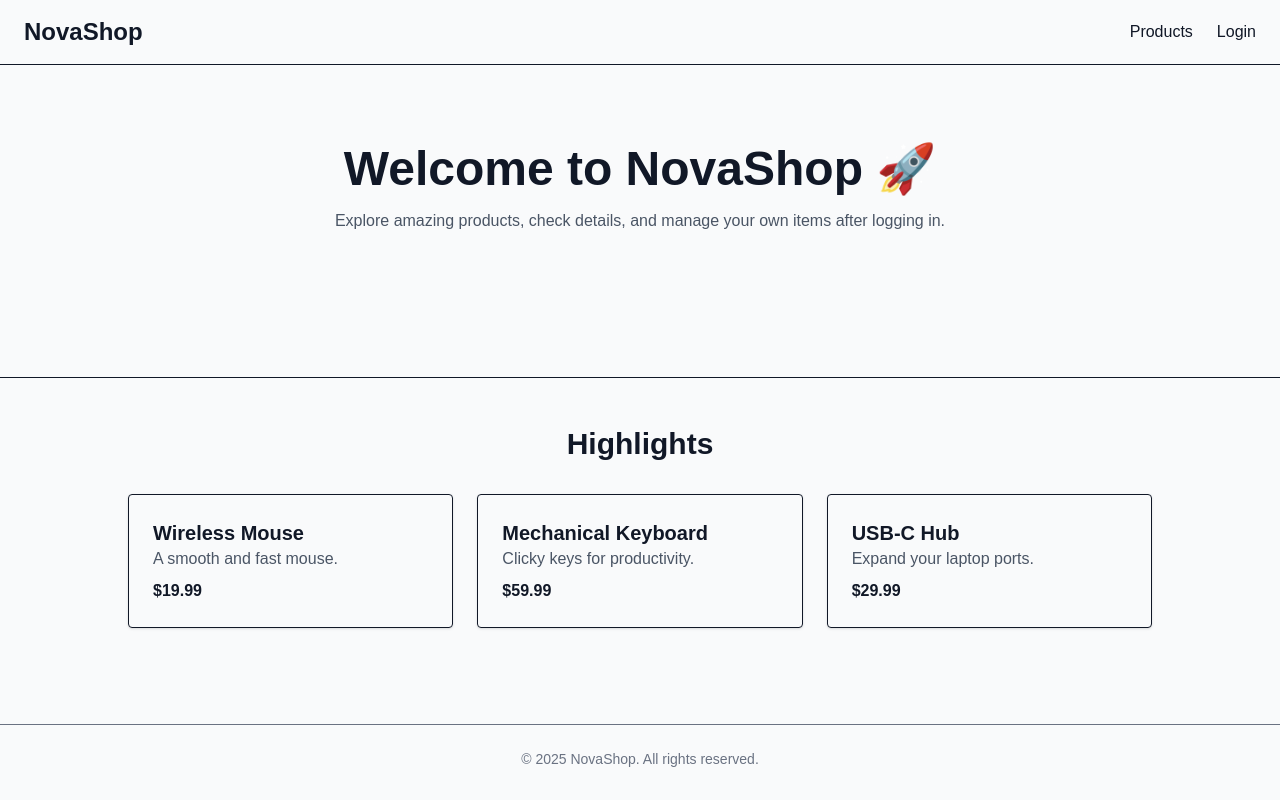
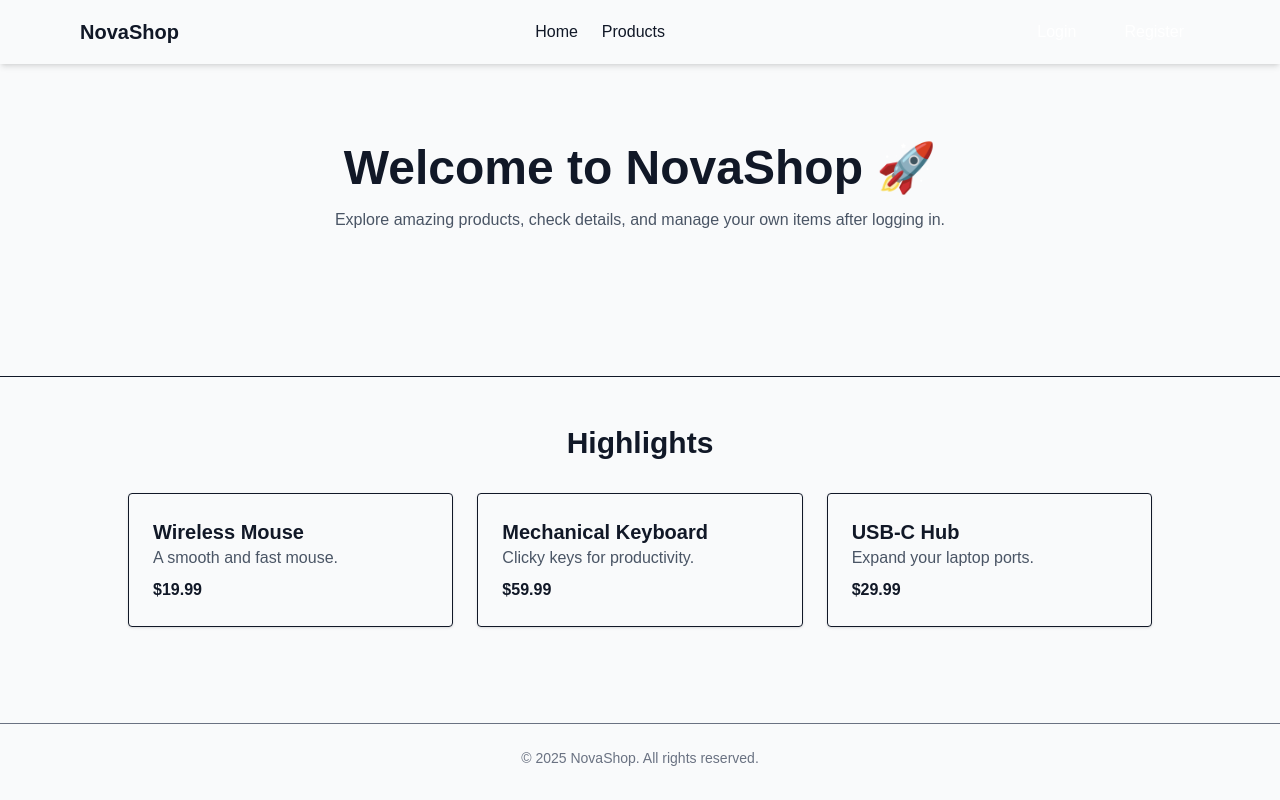
Before and after one commit to hurayrakhan/Nova_Shop, a Next.js app: page / in a window 1280 px wide. Built offline with nearby package versions, Linux system fonts and the light colour scheme; no server answers.

Commit message:
added client provider

```diff
--- /dev/null
+++ b/src/app/Providers.jsx
@@ -0,0 +1,7 @@
+"use client";
+
+import { SessionProvider } from "next-auth/react";
+
+export default function Providers({ children }) {
+  return <SessionProvider>{children}</SessionProvider>;
+}
--- a/src/app/components/Navbar.jsx
+++ b/src/app/components/Navbar.jsx
@@ -1,12 +1,70 @@
+"use client";
+
+import { useState } from "react";
 import Link from "next/link";
+import { FaUserCircle, FaUser, FaTachometerAlt, FaSignOutAlt, FaCog } from "react-icons/fa";
+import { motion, AnimatePresence } from "framer-motion";
+import { signOut, useSession } from "next-auth/react";
 
 export default function Navbar() {
+  const { data: session } = useSession();
+  const [menuOpen, setMenuOpen] = useState(false);
+
+  const toggleMenu = () => setMenuOpen(!menuOpen);
+
   return (
-    <nav className="flex justify-between items-center px-6 py-4 border-b">
-      <Link href="/" className="text-2xl font-bold">NovaShop</Link>
-      <div className="space-x-6">
-        <Link href="/products" className="hover:underline">Products</Link>
-        <Link href="/login" className="hover:underline">Login</Link>
+    <nav className="bg-card-bg shadow-md sticky top-0 z-50">
+      <div className="max-w-6xl mx-auto flex justify-between items-center px-4 py-3">
+        <h1 className="text-xl font-bold text-primary">NovaShop</h1>
+
+        {/* Links */}
+        <ul className="hidden md:flex space-x-6">
+          <li><Link href="/" className="hover:text-primary transition-colors">Home</Link></li>
+          <li><Link href="/products" className="hover:text-primary transition-colors">Products</Link></li>
+        </ul>
+
+        {/* Right Section */}
+        <div className="flex items-center space-x-4">
+          {!session ? (
+            <>
+              <Link href="/login" className="bg-primary text-white px-4 py-2 rounded hover:bg-primary-hover transition-colors">Login</Link>
+              <Link href="/register" className="bg-primary/70 text-white px-4 py-2 rounded hover:bg-primary transition-colors">Register</Link>
+            </>
+          ) : (
+            <div className="relative">
+              <button onClick={toggleMenu} className="flex items-center space-x-2">
+                <FaUserCircle className="text-2xl text-primary" />
+                <span>{session.user.name}</span>
+              </button>
+
+              {/* Dropdown */}
+              <AnimatePresence>
+                {menuOpen && (
+                  <motion.div
+                    initial={{ opacity: 0, scale: 0.95, y: -10 }}
+                    animate={{ opacity: 1, scale: 1, y: 0 }}
+                    exit={{ opacity: 0, scale: 0.95, y: -10 }}
+                    transition={{ duration: 0.2 }}
+                    className="absolute right-0 mt-2 w-48 bg-card-bg shadow-lg rounded-md py-2 z-50"
+                  >
+                    <Link href="/profile" className="flex items-center px-4 py-2 hover:bg-primary/10 transition-colors">
+                      <FaUser className="mr-2" /> Profile
+                    </Link>
+                    <Link href="/dashboard" className="flex items-center px-4 py-2 hover:bg-primary/10 transition-colors">
+                      <FaTachometerAlt className="mr-2" /> Dashboard
+                    </Link>
+                    <Link href="/settings" className="flex items-center px-4 py-2 hover:bg-primary/10 transition-colors">
+                      <FaCog className="mr-2" /> Settings
+                    </Link>
+                    <button onClick={() => signOut()} className="flex items-center w-full px-4 py-2 hover:bg-primary/10 transition-colors text-left">
+                      <FaSignOutAlt className="mr-2" /> Logout
+                    </button>
+                  </motion.div>
+                )}
+              </AnimatePresence>
+            </div>
+          )}
+        </div>
       </div>
     </nav>
   );
--- a/src/app/layout.js
+++ b/src/app/layout.js
@@ -1,4 +1,5 @@
 import "./globals.css";
+import Providers from "./Providers";
 
 export const metadata = {
   title: "NovaShop",
@@ -9,7 +10,7 @@ export default function RootLayout({ children }) {
   return (
     <html lang="en">
       <body className="min-h-screen bg-background text-foreground font-sans">
-        {children}
+        <Providers>{children}</Providers>
       </body>
     </html>
   );
```
